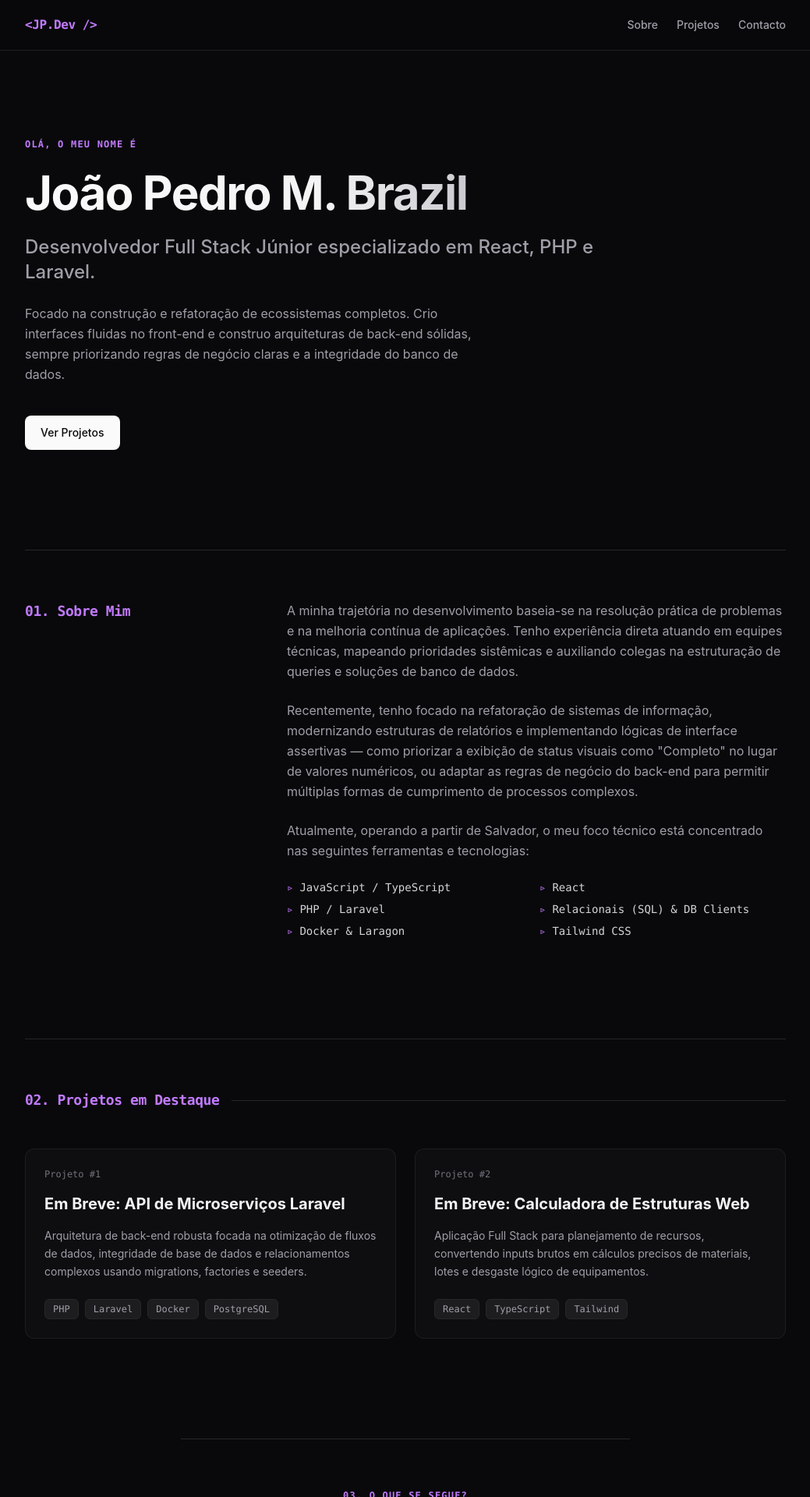
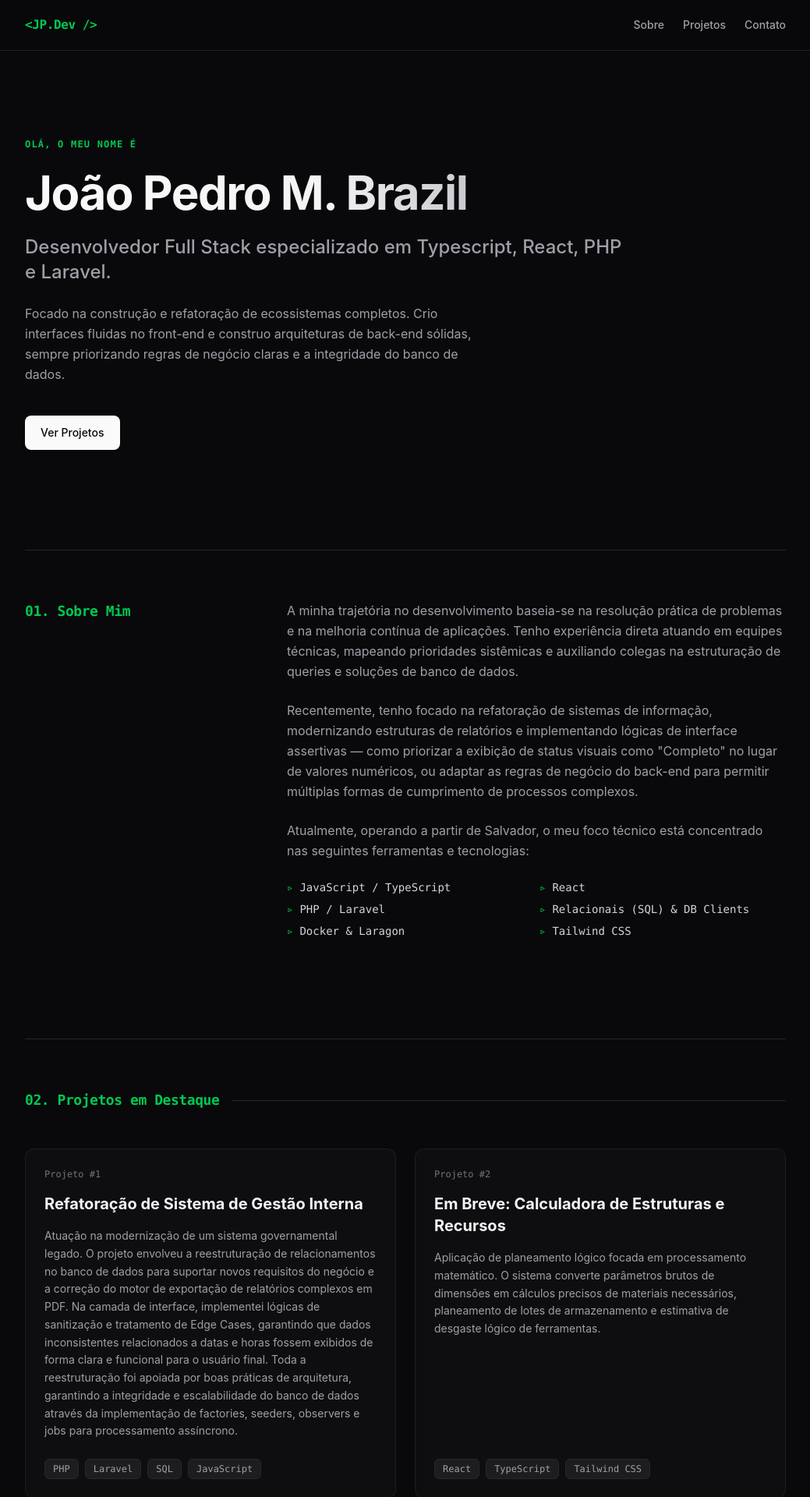
Before and after one commit to PeuBrazil/portfolio-fullstack, a React (Vite) app: page / in a window 1280 px wide. Shown: the top 1920 px of the page at 78% size, without its empty margins (120-1159 px from the left). Built offline with nearby package versions, Linux system fonts and the light colour scheme.

Commit message:
style: update theme color to green

```diff
--- a/src/App.tsx
+++ b/src/App.tsx
@@ -9,7 +9,7 @@ import projectsData from './data/projects.json';
 export default function App() {
 
   return (
-    <div className="min-h-screen bg-zinc-950 text-zinc-50 font-sans selection:bg-purple-500/30">
+    <div className="min-h-screen bg-zinc-950 text-zinc-50 font-sans selection:bg-green-500/30">
       <Navbar />
 
       <main className="max-w-5xl mx-auto px-6 pt-16 pb-24 space-y-32">
@@ -18,12 +18,11 @@ export default function App() {
 
         <section id="projects" className="border-t border-zinc-800 pt-16 space-y-12">
           <div className="flex items-center gap-4">
-            <h3 className="text-lg font-semibold font-mono tracking-tight text-purple-400">02. Projetos em Destaque</h3>
+            <h3 className="text-lg font-semibold font-mono tracking-tight text-green-500">02. Projetos em Destaque</h3>
             <div className="h-px bg-zinc-800 flex-1"></div>
           </div>
 
           <div className="grid grid-cols-1 md:grid-cols-2 gap-6">
-            {/* 3. Lemos a variável projectsData que veio do import */}
             {projectsData.map((project, index) => (
               <ProjectCard
                 key={index}
--- a/src/components/About.tsx
+++ b/src/components/About.tsx
@@ -2,7 +2,7 @@ export function About() {
   return (
     <section id="about" className="grid grid-cols-1 md:grid-cols-3 gap-8 border-t border-zinc-800 pt-16">
       <div className="md:col-span-1">
-        <h3 className="text-lg font-semibold font-mono tracking-tight text-purple-400">01. Sobre Mim</h3>
+        <h3 className="text-lg font-semibold font-mono tracking-tight text-green-500">01. Sobre Mim</h3>
       </div>
       <div className="md:col-span-2 space-y-6 text-zinc-400 leading-relaxed">
         <p>
@@ -15,12 +15,12 @@ export function About() {
           Atualmente, operando a partir de Salvador, o meu foco técnico está concentrado nas seguintes ferramentas e tecnologias:
         </p>
         <ul className="grid grid-cols-2 gap-2 text-sm font-mono text-zinc-300">
-          <li className="flex items-center gap-2"><span className="text-purple-400">▹</span> JavaScript / TypeScript</li>
-          <li className="flex items-center gap-2"><span className="text-purple-400">▹</span> React</li>
-          <li className="flex items-center gap-2"><span className="text-purple-400">▹</span> PHP / Laravel</li>
-          <li className="flex items-center gap-2"><span className="text-purple-400">▹</span> Relacionais (SQL) & DB Clients</li>
-          <li className="flex items-center gap-2"><span className="text-purple-400">▹</span> Docker & Laragon</li>
-          <li className="flex items-center gap-2"><span className="text-purple-400">▹</span> Tailwind CSS</li>
+          <li className="flex items-center gap-2"><span className="text-green-500">▹</span> JavaScript / TypeScript</li>
+          <li className="flex items-center gap-2"><span className="text-green-500">▹</span> React</li>
+          <li className="flex items-center gap-2"><span className="text-green-500">▹</span> PHP / Laravel</li>
+          <li className="flex items-center gap-2"><span className="text-green-500">▹</span> Relacionais (SQL) & DB Clients</li>
+          <li className="flex items-center gap-2"><span className="text-green-500">▹</span> Docker & Laragon</li>
+          <li className="flex items-center gap-2"><span className="text-green-500">▹</span> Tailwind CSS</li>
         </ul>
       </div>
     </section>
--- a/src/components/Contact.tsx
+++ b/src/components/Contact.tsx
@@ -1,13 +1,13 @@
 export function Contact() {
   return (
     <section id="contact" className="border-t border-zinc-800 pt-16 text-center max-w-xl mx-auto space-y-6">
-      <p className="font-mono text-xs font-semibold tracking-widest text-purple-400 uppercase">03. O que se segue?</p>
-      <h3 className="text-3xl font-bold tracking-tight">Entrar em Contacto</h3>
+      <p className="font-mono text-xs font-semibold tracking-widest text-green-500 uppercase">03. O que se segue?</p>
+      <h3 className="text-3xl font-bold tracking-tight">Entrar em Contato</h3>
       <p className="text-zinc-400 leading-relaxed">
         Estou sempre aberto a novas oportunidades e desafios técnicos em desenvolvimento web. Seja para discutir processos seletivos, arquitetura de sistemas, ou apenas bater um papo sobre tecnologia, a minha caixa de entrada está à disposição.
       </p>
       <div className="pt-4">
-        <a href="mailto:seu-email@gmail.com" className="inline-flex items-center justify-center px-6 h-12 text-sm font-semibold text-purple-400 border border-purple-500/30 rounded-lg hover:bg-purple-500/10 transition-colors">
+        <a href="mailto:seu-email@gmail.com" className="inline-flex items-center justify-center px-6 h-12 text-sm font-semibold text-green-500 border border-green-500/30 rounded-lg hover:bg-green-500/10 transition-colors">
           Diga Olá
         </a>
       </div>
--- a/src/components/Hero.tsx
+++ b/src/components/Hero.tsx
@@ -1,12 +1,12 @@
 export function Hero() {
   return (
     <section className="space-y-6 pt-12 max-w-3xl">
-      <p className="font-mono text-xs font-semibold tracking-widest text-purple-400 uppercase">Olá, o meu nome é</p>
+      <p className="font-mono text-xs font-semibold tracking-widest text-green-500 uppercase">Olá, o meu nome é</p>
       <h1 className="text-4xl sm:text-6xl font-bold tracking-tight bg-linear-to-r from-zinc-50 via-zinc-100 to-zinc-400 bg-clip-text text-transparent">
         João Pedro M. Brazil
       </h1>
       <h2 className="text-xl sm:text-2xl font-medium text-zinc-400">
-        Desenvolvedor Full Stack Júnior especializado em React, PHP e Laravel.
+        Desenvolvedor Full Stack especializado em Typescript, React, PHP e Laravel.
       </h2>
       <p className="text-zinc-400 leading-relaxed max-w-xl">
         Focado na construção e refatoração de ecossistemas completos. Crio interfaces fluidas no front-end e construo arquiteturas de back-end sólidas, sempre priorizando regras de negócio claras e a integridade do banco de dados.
--- a/src/components/Navbar.tsx
+++ b/src/components/Navbar.tsx
@@ -2,11 +2,11 @@ export function Navbar() {
   return (
     <header className="sticky top-0 z-40 backdrop-blur-md bg-zinc-950/70 border-b border-zinc-800/80">
       <div className="max-w-5xl mx-auto px-6 h-16 flex items-center justify-between">
-        <span className="font-mono font-bold text-purple-400 tracking-tight">&lt;JP.Dev /&gt;</span>
+        <span className="font-mono font-bold text-green-500 tracking-tight">&lt;JP.Dev /&gt;</span>
         <nav className="flex items-center gap-6 text-sm font-medium text-zinc-400">
           <a href="#about" className="hover:text-zinc-50 transition-colors">Sobre</a>
           <a href="#projects" className="hover:text-zinc-50 transition-colors">Projetos</a>
-          <a href="#contact" className="hover:text-zinc-50 transition-colors">Contacto</a>
+          <a href="#contact" className="hover:text-zinc-50 transition-colors">Contato</a>
         </nav>
       </div>
     </header>
--- a/src/components/ProjectCard.tsx
+++ b/src/components/ProjectCard.tsx
@@ -12,7 +12,7 @@ export function ProjectCard({ title, description, techs, index }: ProjectCardPro
         <div className="flex items-center justify-between text-zinc-500">
           <span className="font-mono text-xs">Projeto #{index + 1}</span>
         </div>
-        <h4 className="text-xl font-bold text-zinc-100 group-hover:text-purple-400 transition-colors">
+        <h4 className="text-xl font-bold text-zinc-100 group-hover:text-green-500 transition-colors">
           {title}
         </h4>
         <p className="text-sm text-zinc-400 leading-relaxed">
--- a/src/data/projects.json
+++ b/src/data/projects.json
@@ -1,12 +1,12 @@
 [
   {
-    "title": "Em Breve: API de Microserviços Laravel",
-    "description": "Arquitetura de back-end robusta focada na otimização de fluxos de dados, integridade de base de dados e relacionamentos complexos usando migrations, factories e seeders.",
-    "techs": ["PHP", "Laravel", "Docker", "PostgreSQL"]
+    "title": "Refatoração de Sistema de Gestão Interna",
+    "description": "Atuação na modernização de um sistema governamental legado. O projeto envolveu a reestruturação de relacionamentos no banco de dados para suportar novos requisitos do negócio e a correção do motor de exportação de relatórios complexos em PDF. Na camada de interface, implementei lógicas de sanitização e tratamento de Edge Cases, garantindo que dados inconsistentes relacionados a datas e horas fossem exibidos de forma clara e funcional para o usuário final. Toda a reestruturação foi apoiada por boas práticas de arquitetura, garantindo a integridade e escalabilidade do banco de dados através da implementação de factories, seeders, observers e jobs para processamento assíncrono.",
+    "techs": ["PHP", "Laravel", "SQL", "JavaScript"]
   },
   {
-    "title": "Em Breve: Calculadora de Estruturas Web",
-    "description": "Aplicação Full Stack para planejamento de recursos, convertendo inputs brutos em cálculos precisos de materiais, lotes e desgaste lógico de equipamentos.",
-    "techs": ["React", "TypeScript", "Tailwind"]
+    "title": "Em Breve: Calculadora de Estruturas e Recursos",
+    "description": "Aplicação de planeamento lógico focada em processamento matemático. O sistema converte parâmetros brutos de dimensões em cálculos precisos de materiais necessários, planeamento de lotes de armazenamento e estimativa de desgaste lógico de ferramentas.",
+    "techs": ["React", "TypeScript", "Tailwind CSS"]
   }
 ]
```
